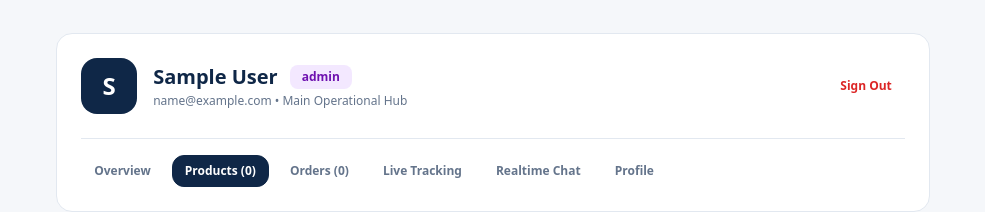
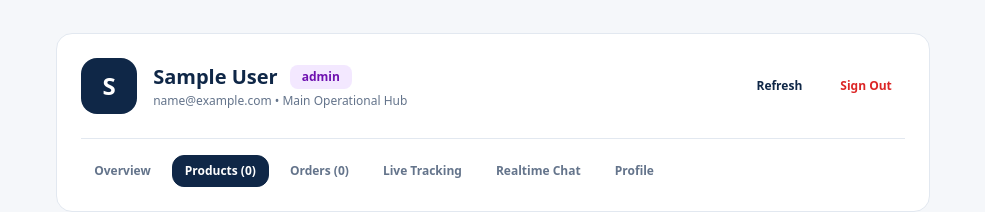
Before and after one commit to MirEashanZaman/Oil-Supply-Delivery-Management-System-Frontend, a Next.js app: page /dashboard in a window 1280 px wide. Shown: the part 267-479 px from the top of the page, without its empty margins (147-1132 px from the left). Built offline with nearby package versions, Linux system fonts and the light colour scheme; no server answers; sample sign-in values are in the browser's storage.

Commit message:
Update page.tsx

```diff
--- a/app/dashboard/page.tsx
+++ b/app/dashboard/page.tsx
@@ -127,6 +127,7 @@ export default function Dashboard() {
     const [isCartModalOpen, setIsCartModalOpen] = useState<boolean>(false);
     const [cartToast, setCartToast] = useState<string | null>(null);
     const [isMultiCheckout, setIsMultiCheckout] = useState<boolean>(false);
+    const [isDashboardRefreshing, setIsDashboardRefreshing] = useState<boolean>(false);
 
     const cartTotalItems = useMemo(() => cartItems.reduce((acc, item) => acc + item.quantity, 0), [cartItems]);
     const cartSubtotal = useMemo(() => cartItems.reduce((acc, item) => acc + (item.product.numericPrice * item.quantity), 0), [cartItems]);
@@ -1687,6 +1688,21 @@ export default function Dashboard() {
         }
     };
 
+    const refreshDashboard = async () => {
+        if (!user?.id) return;
+
+        setIsDashboardRefreshing(true);
+        try {
+            await Promise.all([
+                fetchCatalogProducts(),
+                fetchOrders(user.id, user.title || user.role),
+                fetchSourcingParties(),
+            ]);
+        } finally {
+            setIsDashboardRefreshing(false);
+        }
+    };
+
     const handleLogout = () => {
         localStorage.removeItem("user");
         router.push("/login");
@@ -1769,6 +1785,14 @@ export default function Dashboard() {
                             )}
                             <button
                                 type="button"
+                                onClick={refreshDashboard}
+                                className="btn btn-ghost btn-sm text-[#0F2747] hover:bg-slate-100 rounded-xl font-bold"
+                                disabled={isDashboardRefreshing}
+                            >
+                                {isDashboardRefreshing ? "Refreshing..." : "Refresh"}
+                            </button>
+                            <button
+                                type="button"
                                 onClick={handleLogout}
                                 className="btn btn-ghost btn-sm text-[#DC2626] hover:bg-rose-50 rounded-xl font-bold"
                             >
@@ -1776,6 +1800,13 @@ export default function Dashboard() {
                             </button>
                         </div>
                     </div>
+
+                    {isDashboardRefreshing && (
+                        <div className="mt-4 flex items-center gap-2 rounded-xl border border-sky-200 bg-sky-50 px-3 py-2 text-sm text-sky-800">
+                            <span className="loading loading-spinner loading-xs" />
+                            Refreshing dashboard data and sourcing partners...
+                        </div>
+                    )}
 
                     { }
                     <div className="flex items-center gap-2 overflow-x-auto pt-4 no-scrollbar">
```
